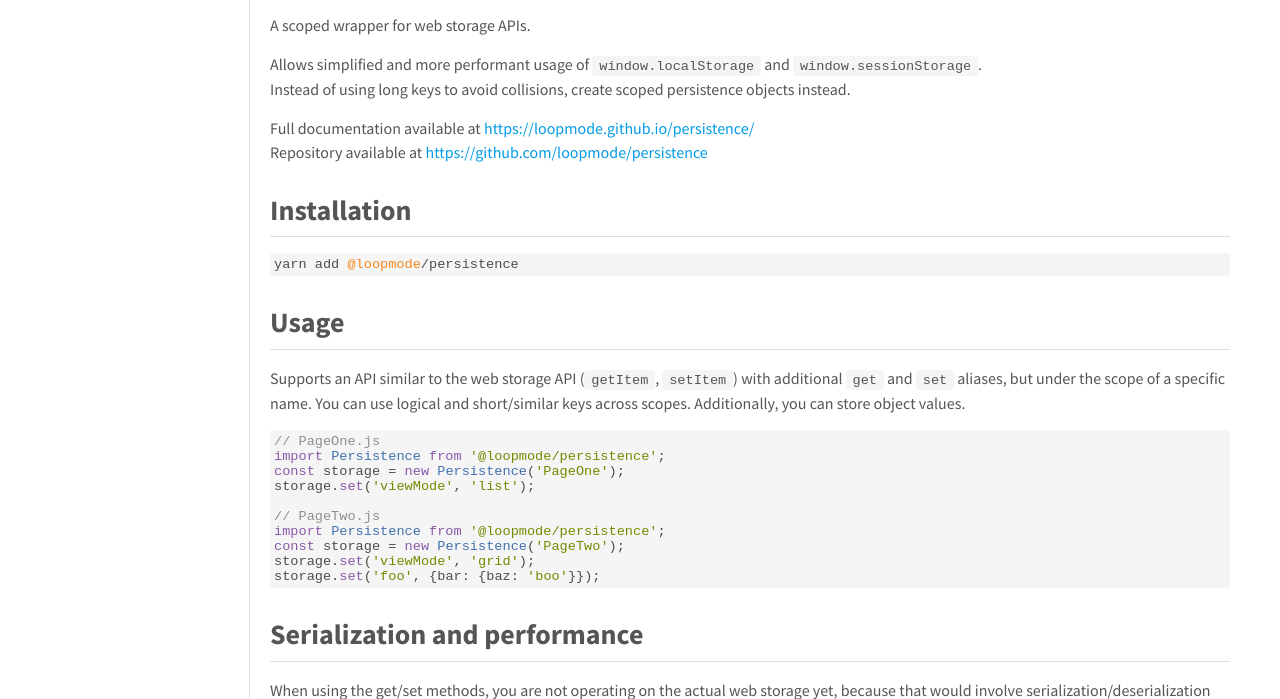
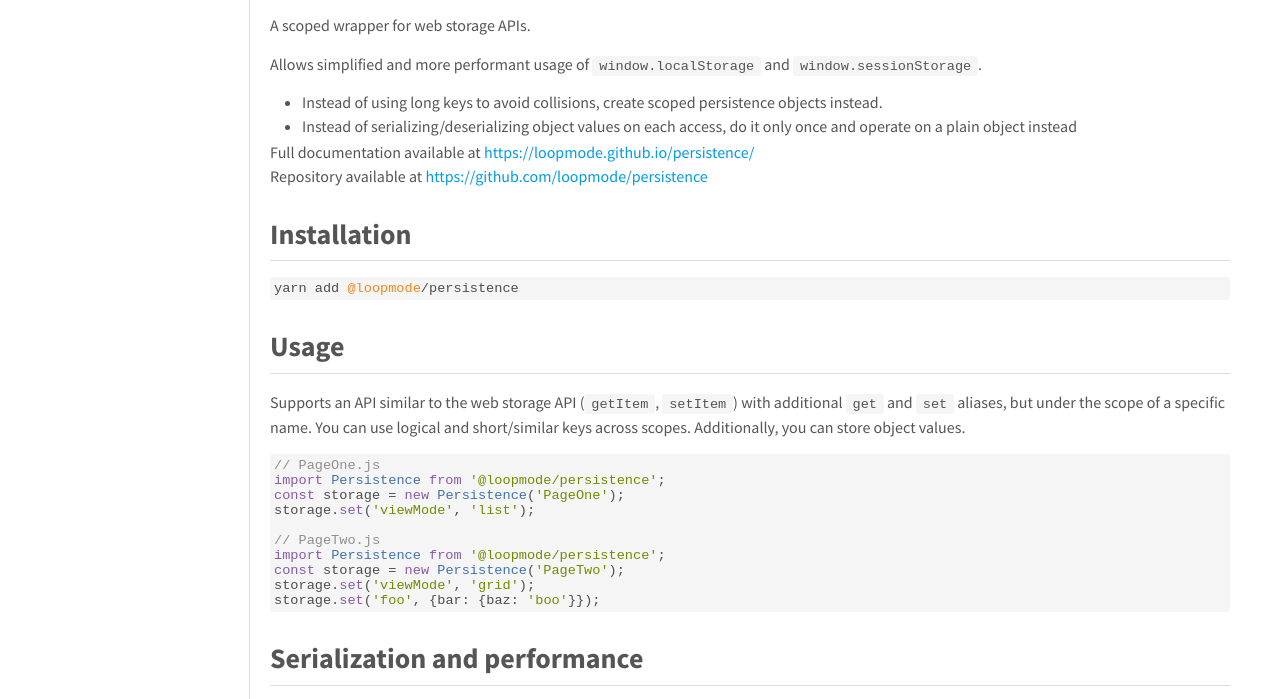
Before and after one commit to loopmode/persistence, a website: page docs/index.html in a window 1280 px wide. Shown: the part 104-803 px from the top of the page. Drawn offline with Linux system fonts and the light colour scheme.

Commit message:
update docs, bump minor version

```diff
--- a/docs/index.html
+++ b/docs/index.html
@@ -39,7 +39,11 @@
 
 <div class="content" data-ice="content"><div data-ice="index" class="github-markdown"><h1 id="-loopmode-persistence">@loopmode/persistence</h1>
 <p>A scoped wrapper for web storage APIs.</p>
-<p>Allows simplified and more performant usage of <code>window.localStorage</code> and <code>window.sessionStorage</code>.<br>Instead of using long keys to avoid collisions, create scoped persistence objects instead.</p>
+<p>Allows simplified and more performant usage of <code>window.localStorage</code> and <code>window.sessionStorage</code>.  </p>
+<ul>
+<li>Instead of using long keys to avoid collisions, create scoped persistence objects instead.</li>
+<li>Instead of serializing/deserializing object values on each access, do it only once and operate on a plain object instead</li>
+</ul>
 <p>Full documentation available at <a href="https://loopmode.github.io/persistence/">https://loopmode.github.io/persistence/</a><br>Repository available at <a href="https://github.com/loopmode/persistence">https://github.com/loopmode/persistence</a>  </p>
 <h2 id="installation">Installation</h2>
 <pre><code class="lang-javascript"><code class="source-code prettyprint">yarn add @loopmode/persistence</code>
--- a/docs/package.json
+++ b/docs/package.json
@@ -1,6 +1,6 @@
 {
   "name": "@loopmode/persistence",
-  "version": "0.0.6",
+  "version": "0.1.0",
   "main": "lib/index.js",
   "license": "MIT",
   "scripts": {
--- a/package.json
+++ b/package.json
@@ -1,6 +1,6 @@
 {
   "name": "@loopmode/persistence",
-  "version": "0.0.6",
+  "version": "0.1.0",
   "main": "lib/index.js",
   "license": "MIT",
   "scripts": {
```
Also changed, not shown: README.md.
